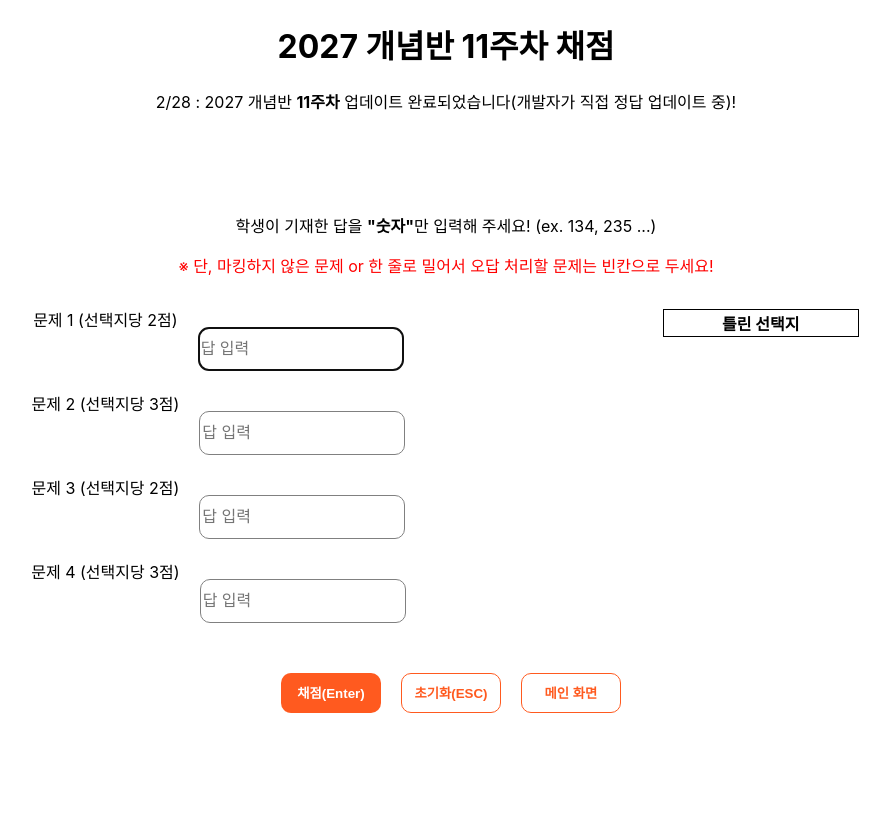
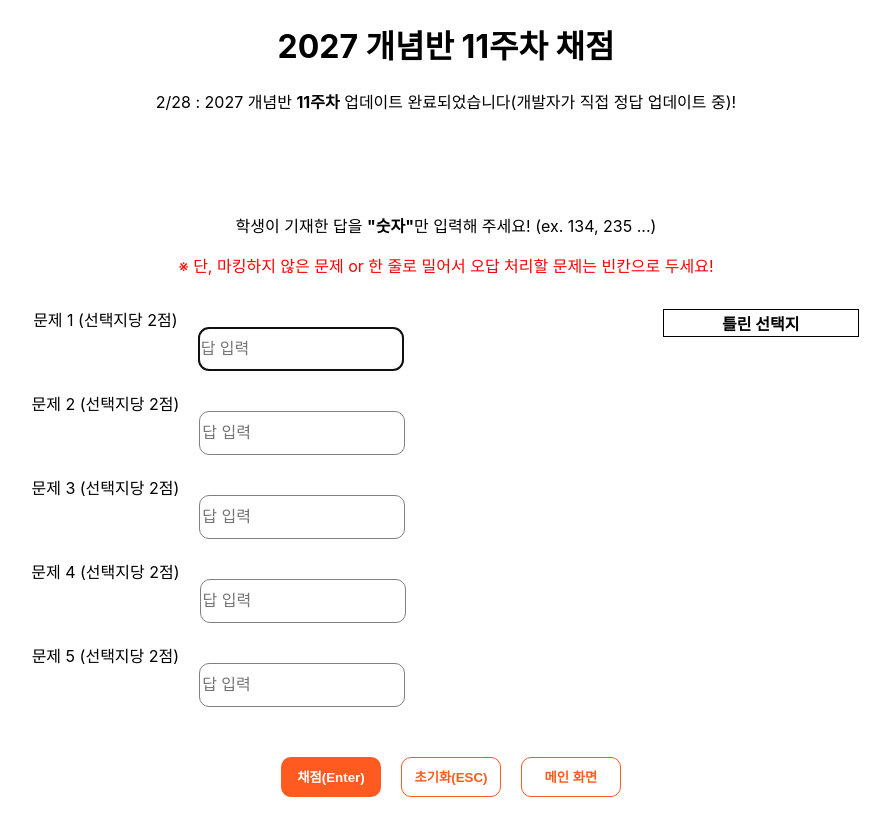
Before and after one commit to GitC0de/TGF-Scoring, a React (Create React App) app: page /concept-test in a window 1280 px wide. Shown: the whole page, without its empty margins (194-1084 px from the left). Before the commit the page ends 800 px from the top, so only its background shows below. Built offline with nearby package versions, Linux system fonts and the light colour scheme.

Commit message:
13th week update

```diff
--- a/src/component/ConceptTestScoring.js
+++ b/src/component/ConceptTestScoring.js
@@ -2,8 +2,8 @@ import React, { useState, useRef, useEffect } from "react";
 import { useNavigate } from "react-router-dom";
 import "./ConceptTestScoring.css";
 
-const answers = ["145", "2", "15", "45"]; // 정답 수정
-const pointsPerChoice = [2, 3, 2, 3]; // 점수 수정
+const answers = ["34", "1345", "345", "135", "2"]; // 정답 수정
+const pointsPerChoice = [2, 2, 2, 2, 2]; // 점수 수정
 
 function analyzeAnswer(studentAnswer, correctAnswer) {
   let wrongChoices = [];
@@ -27,6 +27,8 @@ function calculateScore(studentAnswer, correctAnswer, pointPerChoice) {
   for (let choice of "12345") {
     if (studentAnswer.length === 0) {
       score += 0;
+    } else if (studentAnswer.includes()) {
+      alert("입력 가능하지 않은 문자가 있습니다!");
     } else if (
       (correctAnswer.includes(choice) && studentAnswer.includes(choice)) ||
       (!correctAnswer.includes(choice) && !studentAnswer.includes(choice))
```
